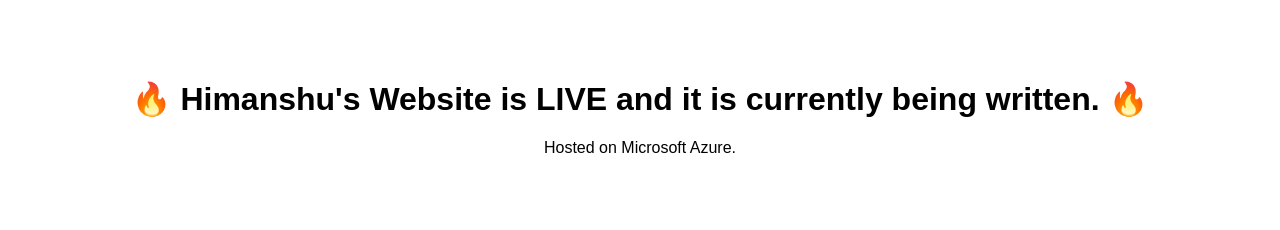
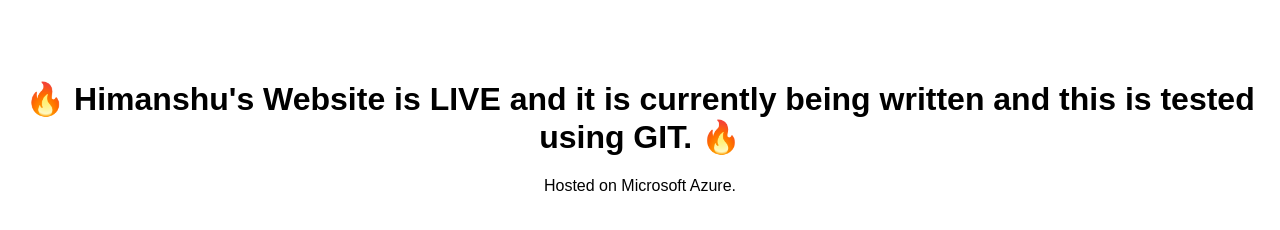
Before and after one commit to himanshuSinhaProg/himanshu-portfolio, a website: page public/index.html in a window 1280 px wide. Drawn offline with Linux system fonts and the light colour scheme.

Commit message:
this is for testin

```diff
--- a/public/index.html
+++ b/public/index.html
@@ -4,7 +4,7 @@
   <title>Himanshu Portfolio</title>
 </head>
 <body style="font-family: Arial; text-align:center; margin-top:80px;">
-  <h1>🔥 Himanshu's Website is LIVE and it is currently being written. 🔥</h1>
+  <h1>🔥 Himanshu's Website is LIVE and it is currently being written and this is tested using GIT. 🔥</h1>
   <p>Hosted on Microsoft Azure.</p>
 </body>
 </html>
```
